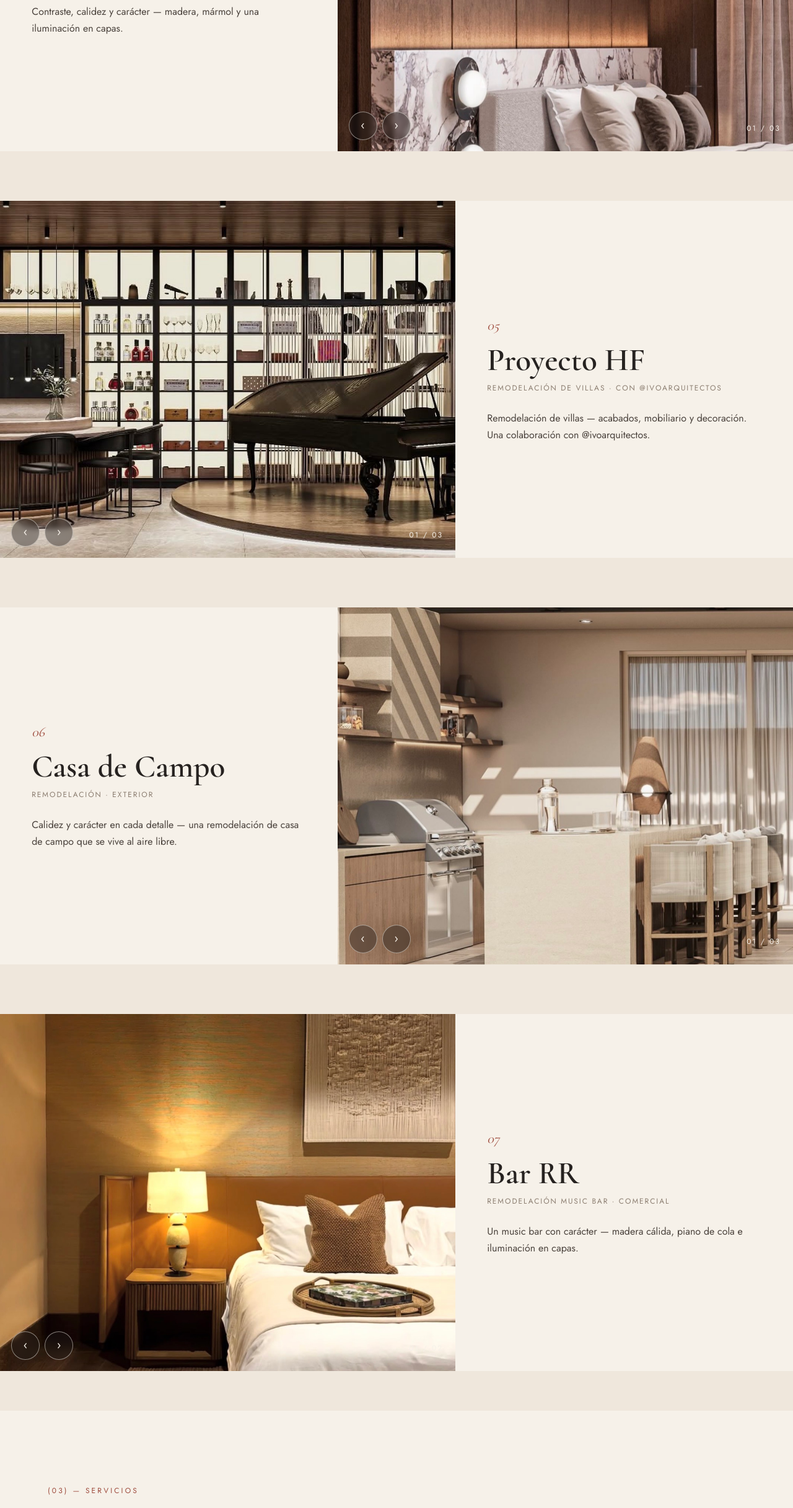
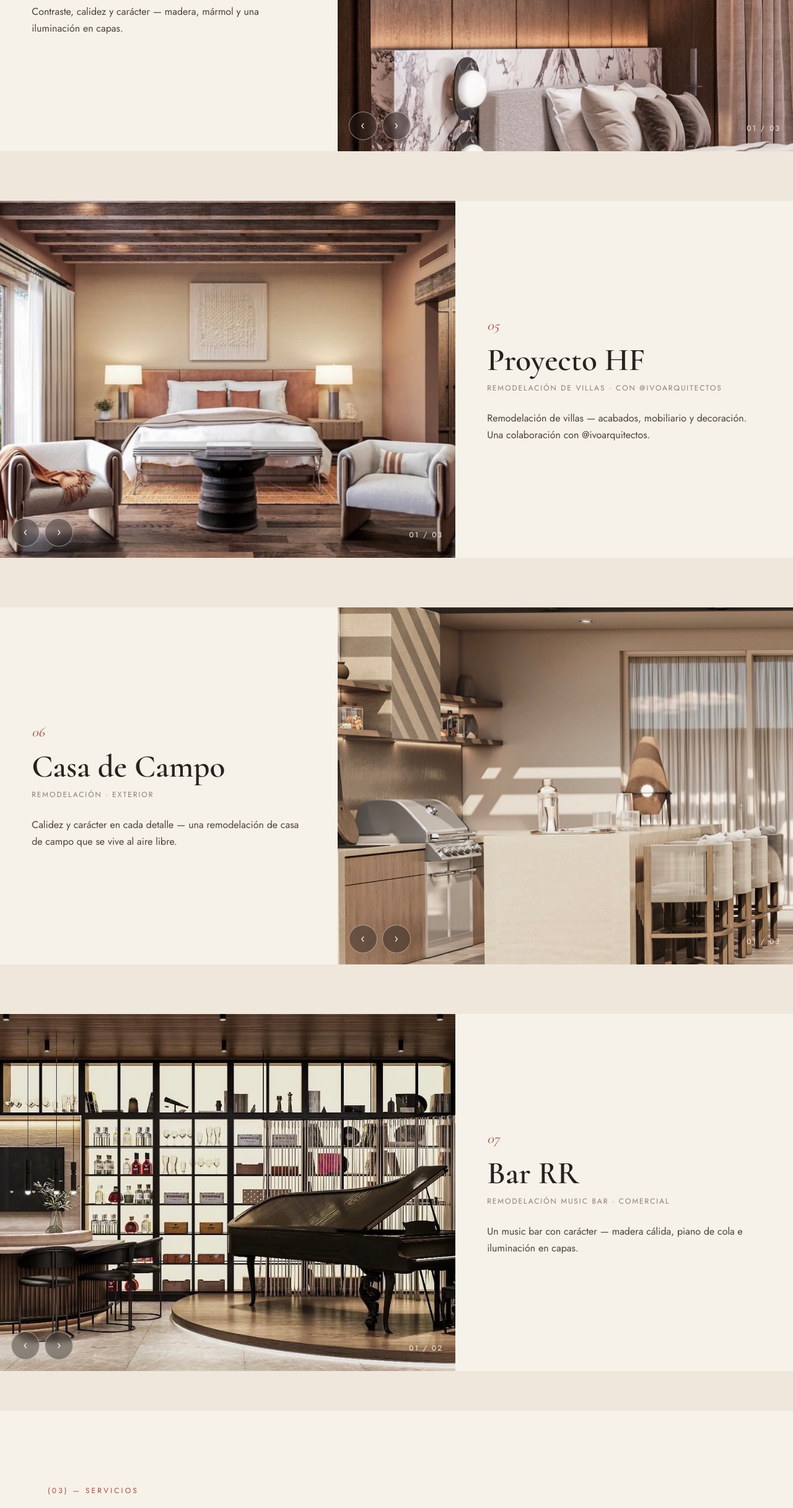
Before and after one commit to procesalab0-prog/Muromio, a Next.js app: page / in a window 1280 px wide. Shown: the part 4357-6790 px from the top of the page at 62% size. Built offline with nearby package versions, Linux system fonts and the light colour scheme.

Commit message:
Update villa and bar project photography

```diff
--- a/src/components/selected-projects.tsx
+++ b/src/components/selected-projects.tsx
@@ -9,9 +9,9 @@ const projects = [
   { name: "Casa FJ", esType: "Luz, arte y materiales · Residencial", enType: "Light, art & materials · Residential", es: "Un hogar construido alrededor de la luz, el arte y los materiales nobles — cálido, en capas y sereno.", en: "A home built around light, art and honest materials — warm, layered and calm.", images: ["IMG_5481.jpeg", "IMG_5482.jpeg", "IMG_5483.jpeg", "IMG_5484.jpeg"] },
   { name: "Casa JF", esType: "Naturaleza y calidez · Residencial", enType: "Nature & warmth · Residential", es: "Espacios que se inspiran en la naturaleza y contagian calidez mediante sus materiales.", en: "Spaces inspired by nature that pass on warmth through their materials.", images: ["IMG_5486.jpeg", "IMG_5487.jpeg", "IMG_5488.jpeg", "IMG_5489.jpeg", "IMG_5490.jpeg"] },
   { name: "Casa AH", esType: "Contraste y carácter · Residencial", enType: "Contrast & character · Residential", es: "Contraste, calidez y carácter — madera, mármol y una iluminación en capas.", en: "Contrast, warmth and character — wood, marble and layered lighting.", images: ["IMG_5492.jpeg", "IMG_5493-28e4384c.jpeg", "IMG_5494-41a4b051.jpeg"] },
-  { name: "Proyecto HF", esType: "Remodelación de villas · con @ivoarquitectos", enType: "Villa remodel · with @ivoarquitectos", es: "Remodelación de villas — acabados, mobiliario y decoración. Una colaboración con @ivoarquitectos.", en: "Villa remodel — finishes, furniture and styling. A collaboration with @ivoarquitectos.", images: ["IMG_5501.jpeg", "IMG_5502.jpeg", "IMG_5504.jpeg"] },
+  { name: "Proyecto HF", esType: "Remodelación de villas · con @ivoarquitectos", enType: "Villa remodel · with @ivoarquitectos", es: "Remodelación de villas — acabados, mobiliario y decoración. Una colaboración con @ivoarquitectos.", en: "Villa remodel — finishes, furniture and styling. A collaboration with @ivoarquitectos.", images: ["IMG_5496.jpeg", "IMG_5497.jpeg", "IMG_5498.jpeg"] },
   { name: "Casa de Campo", esType: "Remodelación · Exterior", enType: "Country home remodel · Outdoor", es: "Calidez y carácter en cada detalle — una remodelación de casa de campo que se vive al aire libre.", en: "Warmth and character in every detail — a country-home remodel that lives outdoors.", images: ["IMG_5505.jpeg", "IMG_5506.jpeg", "IMG_5507.jpeg"] },
-  { name: "Bar RR", esType: "Remodelación music bar · Comercial", enType: "Music bar remodel · Commercial", es: "Un music bar con carácter — madera cálida, piano de cola e iluminación en capas.", en: "A music bar with character — warm wood, a grand piano and layered light.", images: ["IMG_5512.jpeg", "IMG_5513.jpeg"] },
+  { name: "Bar RR", esType: "Remodelación music bar · Comercial", enType: "Music bar remodel · Commercial", es: "Un music bar con carácter — madera cálida, piano de cola e iluminación en capas.", en: "A music bar with character — warm wood, a grand piano and layered light.", images: ["IMG_5501.jpeg", "IMG_5502.jpeg"] },
 ];
 
 function ProjectCarousel({ project, index, lang }: { project: (typeof projects)[number]; index: number; lang: Lang }) {
```
Also changed, not shown: public/images/IMG_5496.jpeg (added), public/images/IMG_5497.jpeg (added).
